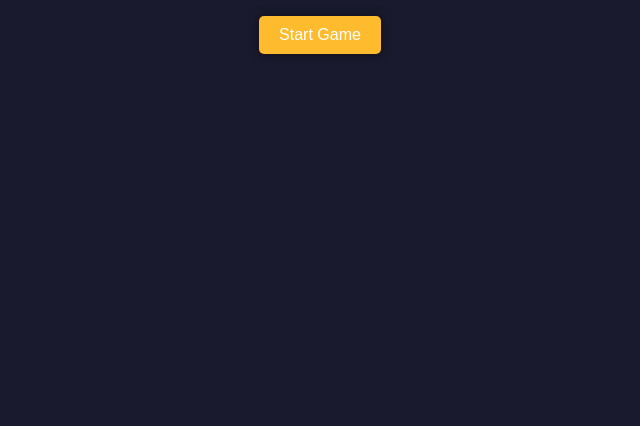
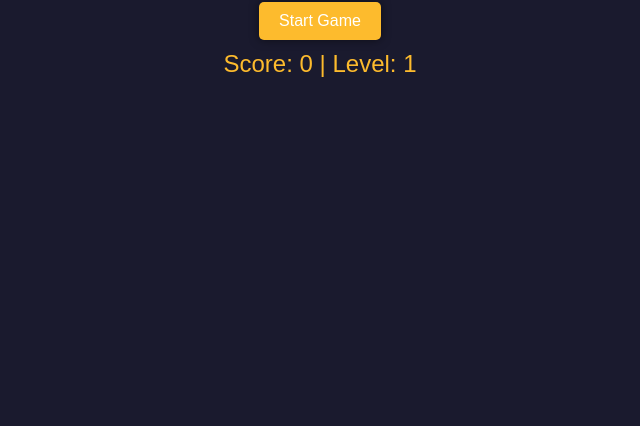
Before and after one commit to Nel-sys/snake, a plain HTML site: page index.html in a window 1280 px wide. Shown: the part 414-840 px from the top of the page, without its empty margins (320-960 px from the left). Drawn offline with Linux system fonts and the light colour scheme.

Commit message:
Update index.html

```diff
--- a/index.html
+++ b/index.html
@@ -11,7 +11,7 @@
     <button id="startButton">Start Game</button>
 
     <!-- Score and Level Display -->
-    <div id="scoreLevel"></div>
+    <div id="scoreLevel">Score: 0 | Level: 1</div>
 
     <!-- Game Canvas -->
     <canvas id="gameCanvas" width="400" height="400" style="display: none;"></canvas>
```
